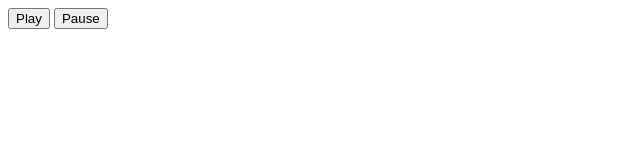
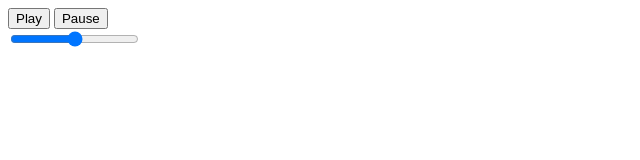
Before and after one commit to Rohman16/miewziekPlay, a plain HTML site: page index.html in a window 1280 px wide. Shown: the whole page, without its empty margins (0-640 px from the left). Drawn offline with Linux system fonts and the light colour scheme.

Commit message:
Connect the slider to music

```diff
--- a/index.html
+++ b/index.html
@@ -1,13 +1,14 @@
 <!DOCTYPE html>
 <html lang="en">
-  <head>
+
+<head>
     <meta charset="UTF-8" />
     <meta http-equiv="X-UA-Compatible" content="IE=edge" />
     <meta name="viewport" content="width=device-width, initial-scale=1.0" />
     <title>MiewZiek Paly</title>
-  </head>
+</head>
 
-  <body>
+<body>
     <!-- <audio
       id="audio"
       src="/media/rohman/DOCUMEN/Muziek/05 KERISPATIH - Kenyataan Perasaan/08 Tapi Bukan Aku.mp3"
@@ -17,6 +18,8 @@
     <button onclick="playIt()">Play</button>
     <button onclick="pauseIt()">Pause</button>
     <div class="timeSong"></div>
+    <input type="range" min="1" max="100">
     <script src="/script.js"></script>
-  </body>
+</body>
+
 </html>
```
